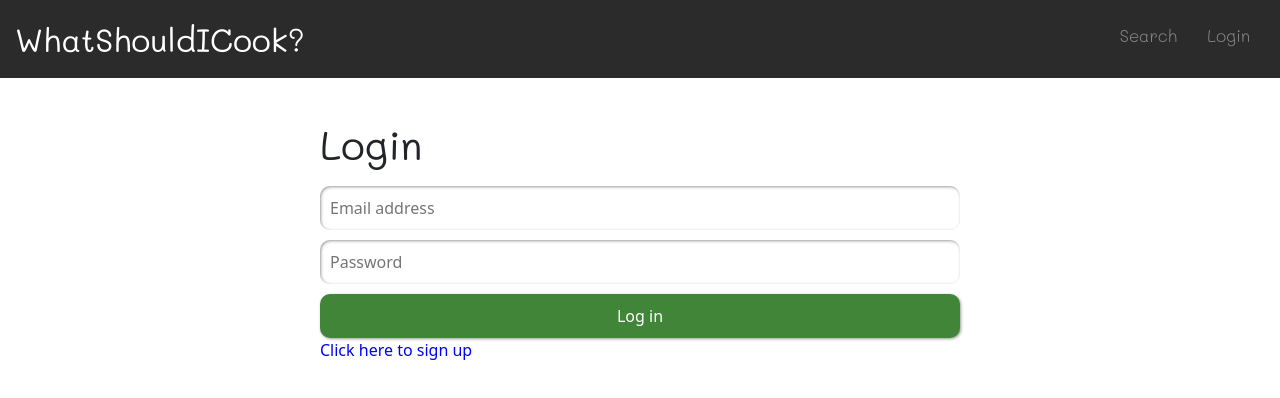
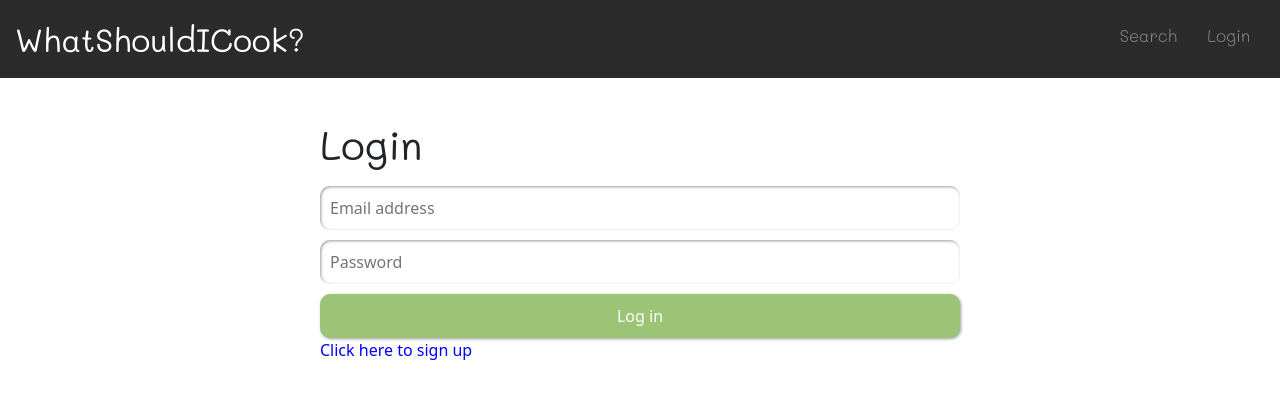
Before and after one commit to giocapeli/recipeApp-frontend, a React (Create React App) app: page /login in a window 1280 px wide. Shown: the top 398 px of the page. Built offline with nearby package versions, Linux system fonts and the light colour scheme; no server answers; a web font is replaced by a local one.

Commit message:
Rendereing posted recipe

```diff
--- a/src/App.css
+++ b/src/App.css
@@ -27,17 +27,12 @@ font-family: 'Rancho', cursive; */
   height: 100%;
 }
 
-.searchButton {
-  border: 0px;
-  background-color: rgb(51, 141, 96);
-  color: white;
-}
-
 .ingredient-card {
   width: 100%;
 }
 
 .form-input,
+.searchButton,
 .side-button,
 .buttons,
 .ingredient-card {
@@ -109,6 +104,7 @@ font-family: 'Rancho', cursive; */
 .buttons,
 .resultCard,
 .side-button,
+.searchButton,
 .ingredient-card,
 .card,
 .ingredientsCard,
@@ -137,7 +133,8 @@ font-family: 'Rancho', cursive; */
 .buttons,
 .resultCard,
 .card,
-.ingredientsCard {
+.ingredientsCard,
+.searchButton {
   box-shadow: 1px 1px 3px rgba(26, 26, 26, 0.432);
 }
 /* Switch */
@@ -171,10 +168,12 @@ font-family: 'Rancho', cursive; */
   background-color: rgba(70, 70, 70, 0.685);
 }
 .resultCard {
-  flex-grow: 1;
-  flex-shrink: 1;
+  /* flex-grow: 1; */
+  /* flex-shrink: 1; */
   text-align: center;
   width: 300px;
+
+  /* max-width: 300px; */
   font-size: 14pt;
   padding-top: 15px;
   padding-bottom: 15px;
@@ -245,8 +244,10 @@ font-family: 'Rancho', cursive; */
   background-color: rgb(221, 43, 19);
 }
 .side-button.green,
-.buttons {
-  background-color: rgb(65, 133, 57);
+.buttons,
+.searchButton,
+.match {
+  background-color: rgb(155, 196, 119);
 }
 
 .buttons,
@@ -331,12 +332,11 @@ a:active {
   padding-top: 100px;
 }
 .match {
-  background-color: rgb(181, 199, 165);
   color: white;
-  font-size: 0.8em;
   border-radius: 10px;
   padding: 3px 8px;
   margin: 5px;
+  font-family: "Nanum Pen Script", cursive;
 }
 .glow {
   /* border-radius: 50%; */
@@ -345,7 +345,7 @@ a:active {
   animation-name: glowing;
   animation-duration: 1s;
   animation-iteration-count: infinite;
-  margin: auto 40px;
+  margin: auto;
 }
 .resultCard:hover {
   transform: scale(1.05);
@@ -358,15 +358,15 @@ a:active {
       0 0 0px 0px yellow;
   }
   50% {
-    box-shadow: 1px 1px 3px rgba(26, 26, 26, 0.432), 0 0 10px 10px white,
-      0 0 20px 20px yellow;
+    box-shadow: 1px 1px 3px rgba(26, 26, 26, 0.432), 0 0 5px 5px white,
+      0 0 10px 10px yellow;
   }
   75% {
-    box-shadow: 1px 1px 3px rgba(26, 26, 26, 0.432), 0 0 30px 30px white,
-      0 0 20px 20px yellow;
+    box-shadow: 1px 1px 3px rgba(26, 26, 26, 0.432), 0 0 15px 15px white,
+      0 0 10px 10px yellow;
   }
   90% {
-    box-shadow: 1px 1px 3px rgba(26, 26, 26, 0.432), 0 0 30px 30px white,
+    box-shadow: 1px 1px 3px rgba(26, 26, 26, 0.432), 0 0 15px 15px white,
       0 0 0px 0px yellow;
   }
   100% {
--- a/src/pages/Homepage.js
+++ b/src/pages/Homepage.js
@@ -30,8 +30,12 @@ export default function Homepage() {
       ) : (
         <div className="page">
           {searchKeywords.length ? (
-            <h1>
-              Here the results for {searchKeywords.map((e) => `[${e}] `)}:
+            <h1 style={{ display: "flex", justifyContent: "center" }}>
+              Here the results for{" "}
+              {searchKeywords.map((e) => (
+                <div className="match">{e}</div>
+              ))}
+              :
             </h1>
           ) : null}
           <div className="layout">
--- a/src/store/user/actions.js
+++ b/src/store/user/actions.js
@@ -123,7 +123,7 @@ export function postRecipe(recipe, history) {
         "Recipe posted with success!",
         3000
       );
-      // dispatch(sendNewRecipeId(response.data.id));
+      dispatch(sendNewRecipe(response.data));
       dispatch(clearPostRecipe());
       console.log(response.data);
       history.push(`/recipe/${response.data.id}`);
@@ -176,6 +176,14 @@ export function sendDeleteRecipe(newOwner) {
   return {
     type: "recipe/DELETE",
     payload: newOwner,
+  };
+}
+export function sendNewRecipe(object) {
+  console.log(object);
+
+  return {
+    type: "postRecipe/NEW",
+    payload: { ...object, ratings: [] },
   };
 }
 export function clearPostRecipe() {
--- a/src/store/user/reducer.js
+++ b/src/store/user/reducer.js
@@ -62,6 +62,12 @@ export default function user(state = initialState, action) {
         postRecipe: { ...initialState.postRecipe },
       };
     }
+    case "postRecipe/NEW": {
+      return {
+        ...state,
+        owner: [...state.owner, action.payload],
+      };
+    }
     case "LOGIN_SUCCESS": {
       localStorage.setItem("token", action.payload.token);
       return { ...state, ...action.payload };
```
